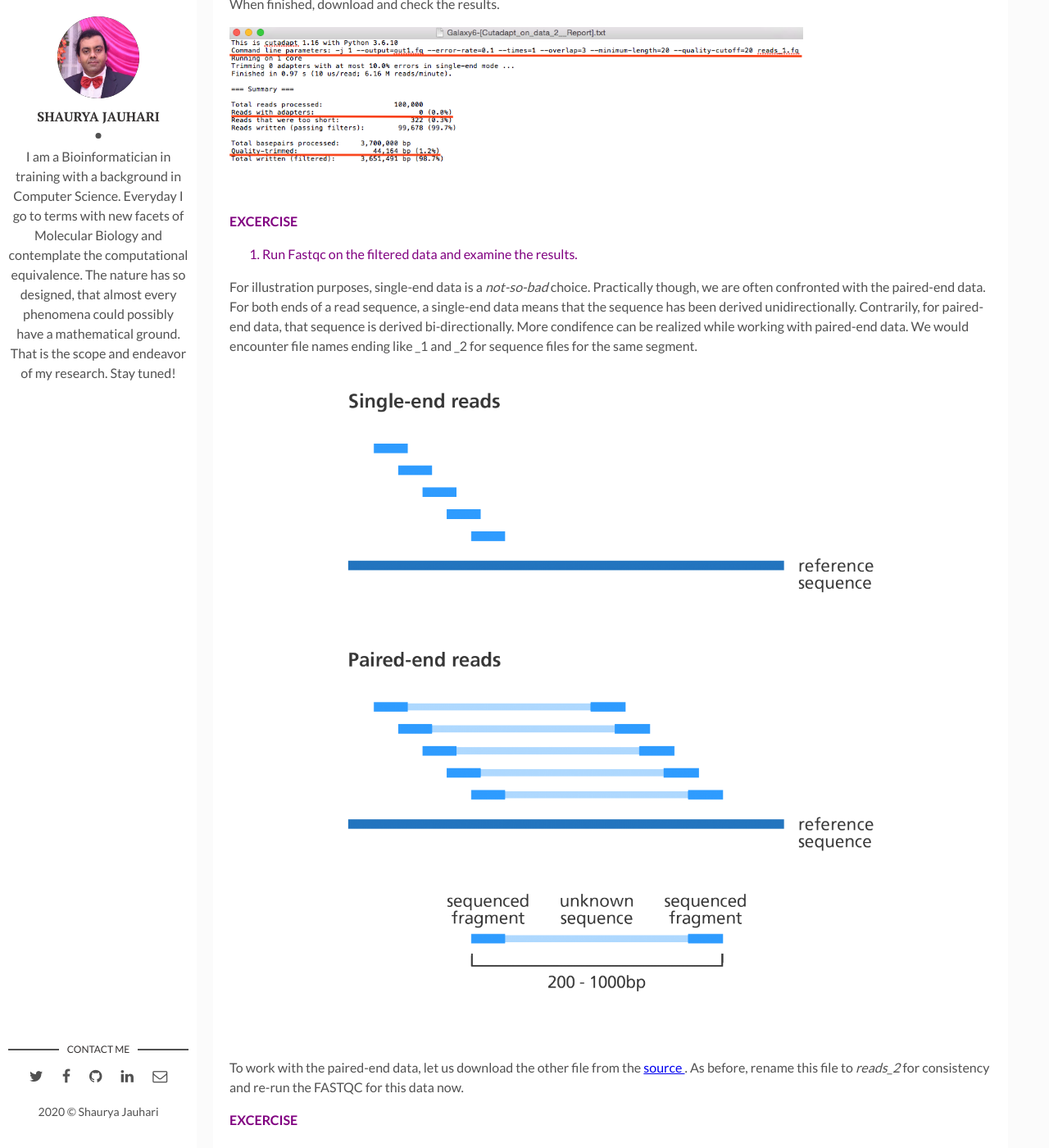
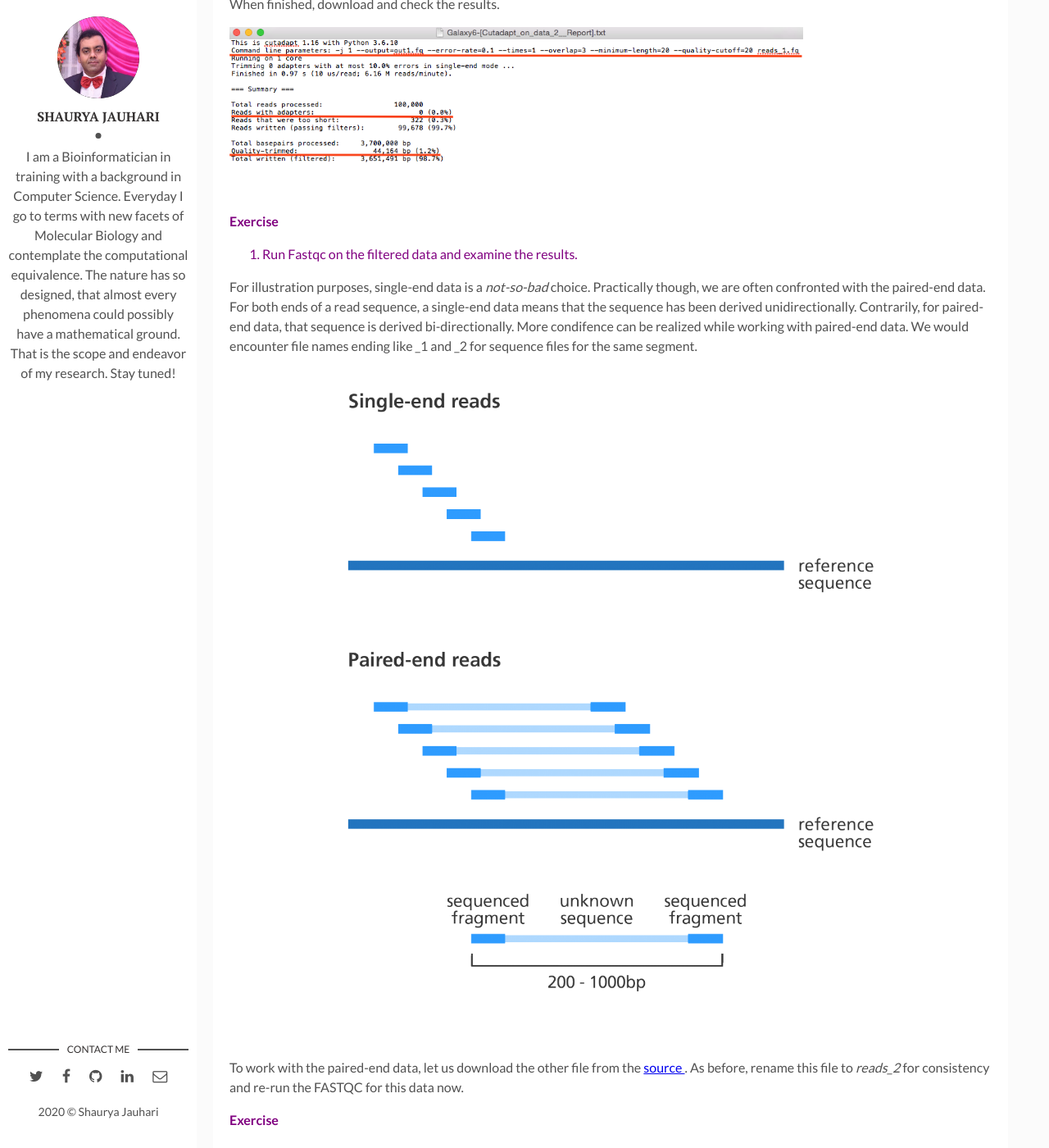
Before and after one commit to shauryajauhari/shauryajauhari.github.io, a Jekyll site: the page built from _posts/2020-07-16-quality_control.markdown, in a window 1280 px wide and 1400 px high, scrolled down 10356 px. Shown: the whole window at 82% size. Built offline with Jekyll 4.4.1, drawn with Linux system fonts in a browser that asks for light colours.

Commit message:
Fix typo

```diff
--- a/_posts/2020-07-09-epigenetics_in_Galaxy.markdown
+++ b/_posts/2020-07-09-epigenetics_in_Galaxy.markdown
@@ -10,4 +10,4 @@ tags: [ChIP-Seq, DNA Methylation]
 
 <p> We are dealing with sequencing data, and the magnitude of data is so immersive that the efforts in analysis are very tedious and sophisticated. It is always better to make conscious choices of tools and their respective paramters, at every stage, as this may weed off any prospective errors.</p>
 
-<p> Before delving into the epigenetic data analysis, let us cover the basics of <b>Quality Control</b> and <b>Data Mapping</b>. These pipelines are available from the official <b><a href= "https://galaxyproject.github.io/training-material/" > Galaxy Training service </a></b>, yet we have swiftly overviewed them here at <a href = "http://shauryajauhari.github.io/quality_control/" > link1 </a> and <a href = "http://shauryajauhari.github.io/data_mapping/" > link2 </a>, respectively.</p>
+<p> Before delving into the epigenetic data analysis, let us cover the basics of <b>Quality Control</b> and <b>Data Mapping</b>. These pipelines are available from the official <b><a href= "https://galaxyproject.github.io/training-material/" > Galaxy Training service </a></b>, yet we have swiftly overviewed them at <a href = "http://shauryajauhari.github.io/quality_control/" > link1 </a> and <a href = "http://shauryajauhari.github.io/data_mapping/" > link2 </a>, respectively.</p>
--- a/_posts/2020-07-16-quality_control.markdown
+++ b/_posts/2020-07-16-quality_control.markdown
@@ -231,7 +231,7 @@ Done.
 
 
 <span style="color:#800080" >
-<p><b>EXCERCISE</b></p>
+<p><b>Exercise</b></p>
 <ol>
 <li> Run Fastqc on the filtered data and examine the results. </li>
 </ol>
@@ -247,7 +247,7 @@ Done.
 <p> To work with the paired-end data, let us download the other file from the <a href= "https://zenodo.org/record/61771/files/GSM461178_untreat_paired_subset_2.fastq" > source </a>. As before, rename this file to <i>reads_2</i> for consistency and re-run the FASTQC for this data now. </p>
 
 <span style="color:#800080" >
-<p><b>EXCERCISE</b></p>
+<p><b>Exercise</b></p>
 <ol>
 <li> Execute Fastqc on <i> reads_2 </i> and compare the results with those of <i>reads_1</i>. </li>
 </ol>
@@ -270,7 +270,7 @@ The results are as follows:
 <br>
 
 <span style="color:#800080" >
-<p><b>EXCERCISE</b></p>
+<p><b>Exercise</b></p>
 <ol>
 <li> Compare the overall results of Cutadapt with those of <i>reads_1</i>. </li>
 <li> Execute Cutadapt on the FASTQC output data for paired-end reads and analyze the results.</li>
```
